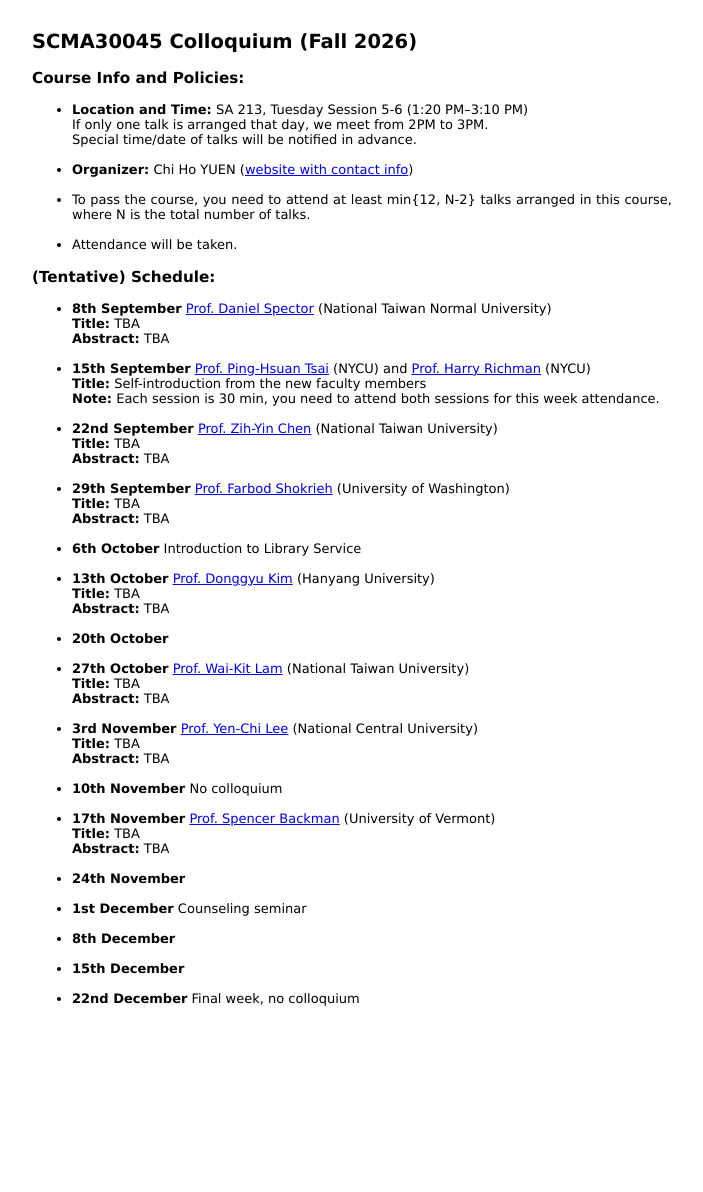
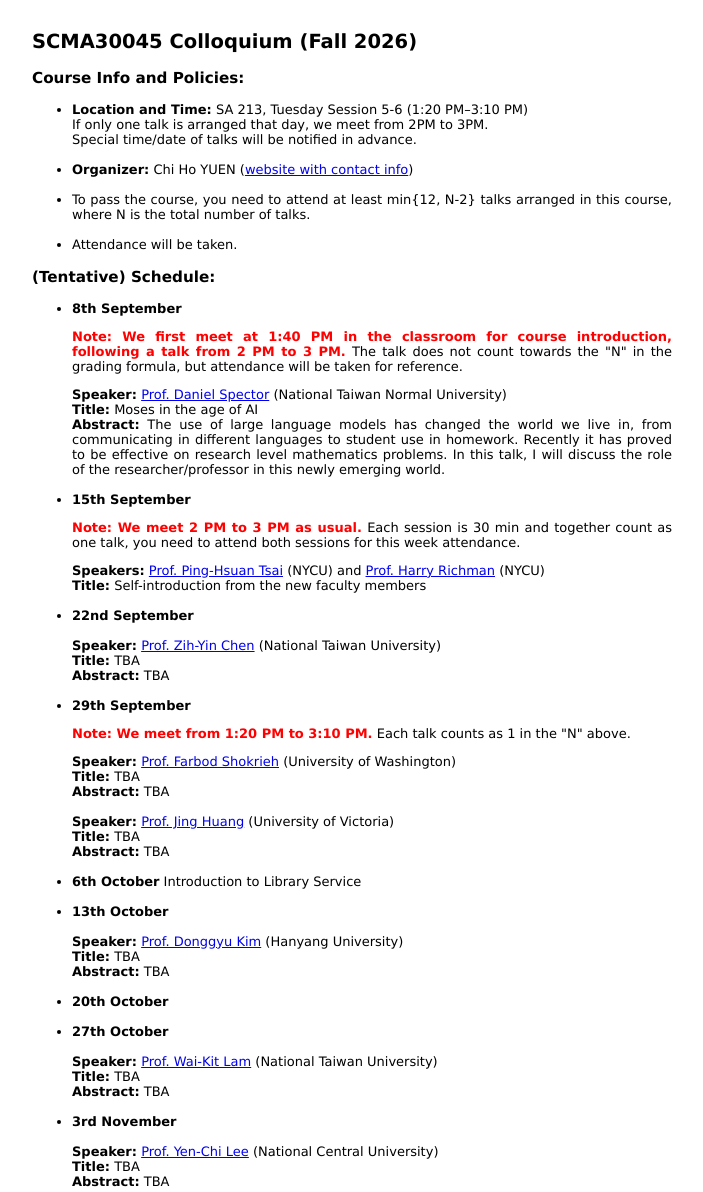
Before and after one commit to yuenchiho/yuenchiho.github.io, a plain HTML site: page colloquium_26.html in a window 1280 px wide. Shown: the top 1192 px of the page, without its empty margins (288-991 px from the left). Before the commit the page ends 1036 px from the top, so only its background shows below. Drawn offline with Linux system fonts and the light colour scheme.

Commit message:
Collo update

```diff
--- a/colloquium_26.html
+++ b/colloquium_26.html
@@ -27,41 +27,62 @@
 <h3>(Tentative) Schedule:</h3>
 <ul>
 
-  <li><b>8th September</b> <a href="https://web.ntnu.edu.tw/~spectda" target="_top">Prof. Daniel Spector</a> (National Taiwan Normal University)<br>
+  <li><b>8th September</b><br>
+
+  <p><b style="color:Red;">Note: We first meet at 1:40 PM in the classroom for course introduction, following a talk from 2 PM to 3 PM.</b> The talk does not count towards the "N" in the grading formula, but attendance will be taken for reference.</p>
+
+  <b>Speaker:</b> <a href="https://web.ntnu.edu.tw/~spectda" target="_top">Prof. Daniel Spector</a> (National Taiwan Normal University)<br>
+  <b>Title:</b> Moses in the age of AI<br>
+  <b>Abstract:</b> The use of large language models has changed the world we live in, from communicating in different languages to student use in homework. Recently it has proved to be effective on research level mathematics problems. In this talk, I will discuss the role of the researcher/professor in this newly emerging world.</li><br>
+
+  <li><b>15th September</b><br>
+
+  <p><b style="color:Red;">Note: We meet 2 PM to 3 PM as usual.</b> Each session is 30 min and together count as one talk, you need to attend both sessions for this week attendance.</p>
+
+  <b>Speakers:</b> <a href="https://sites.google.com/view/ping-hsuantsai/home" target="_top">Prof. Ping-Hsuan Tsai</a> (NYCU) and <a href="https://harryrichman.github.io/" target="_top">Prof. Harry Richman</a> (NYCU)<br>
+  <b>Title:</b> Self-introduction from the new faculty members</li><br>
+
+  <li><b>22nd September</b><br><br>
+  <b>Speaker:</b> <a href="https://www.me.ntu.edu.tw/web/people/faculty_in.jsp?fp_id=FP1762742623718" target="_top">Prof. Zih-Yin Chen</a> (National Taiwan University)<br>
   <b>Title:</b> TBA<br>
   <b>Abstract:</b> TBA</li><br>
 
-  <li><b>15th September</b> <a href="https://sites.google.com/view/ping-hsuantsai/home" target="_top">Prof. Ping-Hsuan Tsai</a> (NYCU) and <a href="https://harryrichman.github.io/" target="_top">Prof. Harry Richman</a> (NYCU)<br>
-  <b>Title:</b> Self-introduction from the new faculty members<br>
-  <b>Note:</b> Each session is 30 min, you need to attend both sessions for this week attendance.</li><br>
+  <li><b>29th September</b><br>
 
-  <li><b>22nd September</b> <a href="https://www.me.ntu.edu.tw/web/people/faculty_in.jsp?fp_id=FP1762742623718" target="_top">Prof. Zih-Yin Chen</a> (National Taiwan University)<br>
+  <p><b style="color:Red;">Note: We meet from 1:20 PM to 3:10 PM.</b> Each talk counts as 1 in the "N" above.</p>
+
+  <b>Speaker:</b> <a href="https://sites.math.washington.edu/~farbod/index.html" target="_top">Prof. Farbod Shokrieh</a> (University of Washington)<br>
   <b>Title:</b> TBA<br>
   <b>Abstract:</b> TBA</li><br>
 
-  <li><b>29th September</b> <a href="https://sites.math.washington.edu/~farbod/index.html" target="_top">Prof. Farbod Shokrieh</a> (University of Washington)<br>
+  <b>Speaker:</b> <a href="https://www.uvic.ca/science/math-statistics/people/home/faculty/huang_jing.php" target="_top">Prof. Jing Huang</a> (University of Victoria)<br>
   <b>Title:</b> TBA<br>
   <b>Abstract:</b> TBA</li><br>
+<br>
 
   <li><b>6th October</b> Introduction to Library Service</li><br>
 
-  <li><b>13th October</b> <a href="https://donggyu-math.github.io" target="_top">Prof. Donggyu Kim</a> (Hanyang University)<br>
+  <li><b>13th October</b><br><br>
+  <b>Speaker:</b> <a href="https://donggyu-math.github.io" target="_top">Prof. Donggyu Kim</a> (Hanyang University)<br>
   <b>Title:</b> TBA<br>
   <b>Abstract:</b> TBA</li><br>
 
   <li><b>20th October</b> </li><br>
 
-  <li><b>27th October</b> <a href="https://wk-lam.github.io" target="_top">Prof. Wai-Kit Lam</a> (National Taiwan University)<br>
+  <li><b>27th October</b><br><br>
+  <b>Speaker:</b> <a href="https://wk-lam.github.io" target="_top">Prof. Wai-Kit Lam</a> (National Taiwan University)<br>
   <b>Title:</b> TBA<br>
   <b>Abstract:</b> TBA</li><br>
 
-  <li><b>3rd November</b> <a href="https://sites.google.com/view/yenchilee/home" target="_top">Prof. Yen-Chi Lee</a> (National Central University)<br>
+  <li><b>3rd November</b><br><br>
+  <b>Speaker:</b> <a href="https://sites.google.com/view/yenchilee/home" target="_top">Prof. Yen-Chi Lee</a> (National Central University)<br>
   <b>Title:</b> TBA<br>
   <b>Abstract:</b> TBA</li><br>
 
   <li><b>10th November</b> No colloquium</li><br>
 
-  <li><b>17th November</b> <a href="https://www.uvm.edu/~sbackman" target="_top">Prof. Spencer Backman</a> (University of Vermont)<br>
+  <li><b>17th November</b><br><br>
+  <b>Speaker:</b> <a href="https://www.uvm.edu/~sbackman" target="_top">Prof. Spencer Backman</a> (University of Vermont)<br>
   <b>Title:</b> TBA<br>
   <b>Abstract:</b> TBA</li><br>
 
```
Also changed, not shown: event.html (+2 -2 lines), paper.html (+4 -4 lines), 1 other file.
